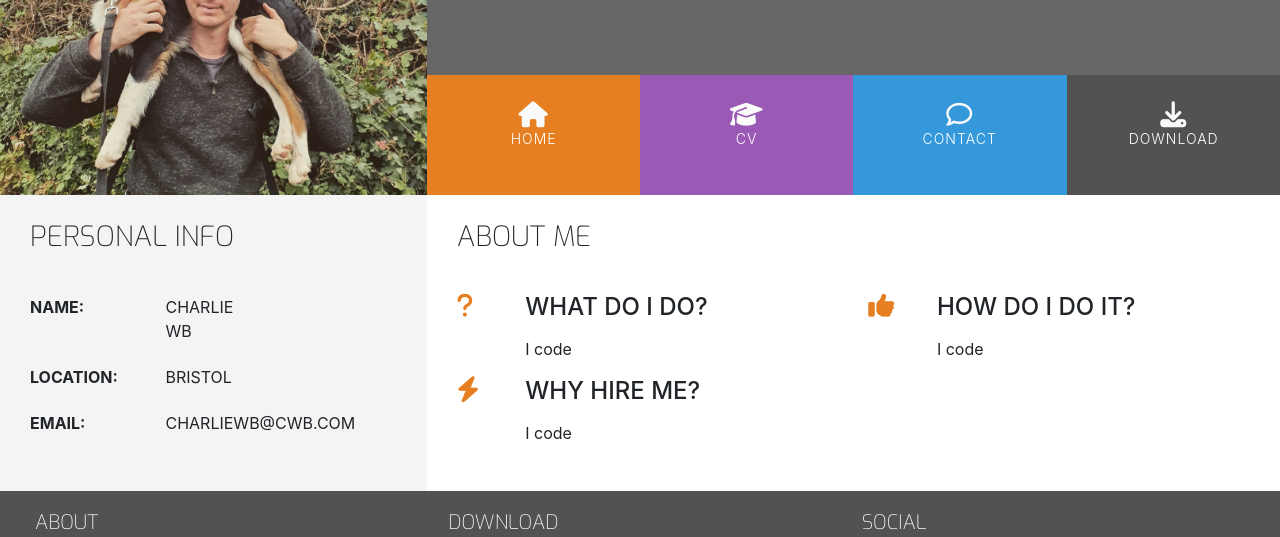
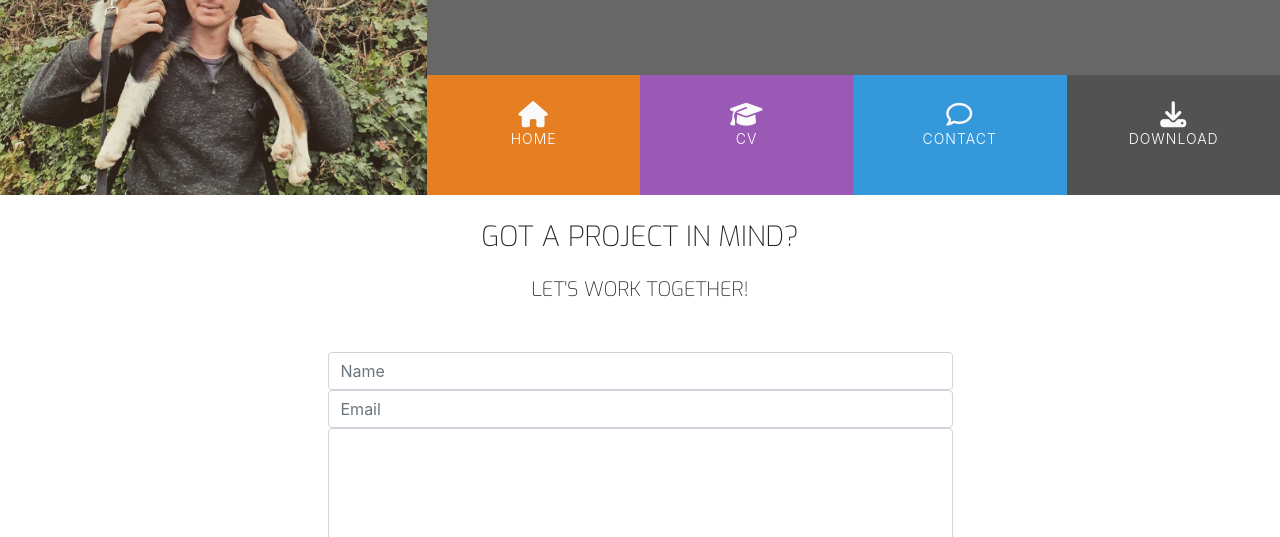
Before and after one commit to cwallacebailey/CV, a plain HTML site: page contact.html in a window 1280 px wide. Shown: the part 174-711 px from the top of the page. Drawn offline with nearby package versions, Linux system fonts and the light colour scheme.

Commit message:
update contact page

```diff
--- a/assets/css/style.css
+++ b/assets/css/style.css
@@ -28,6 +28,10 @@
 
 .bg-color-work-history {
     background-color: #9b59b6;
+}
+
+.bg-color-contact {
+    background-color: #fff;
 }
 
 /* ---------- Heading */
@@ -326,3 +330,36 @@ footer {
     content: '';
     background: #fafafa;
 }
+
+/* contact form */
+
+.contact-heading {
+    font-family: "Exo", sans-serif;
+    font-weight: 300;
+    margin-top: 25px;
+    margin-bottom: 20px;
+}
+
+.center-form {
+    padding-top: 10px;
+    margin: 0 auto;
+    max-width: 70%;
+}
+
+button[type="submit"] {
+    margin-top: 15px;
+    margin-bottom: 20px;
+    color: #fafafa;
+    background-color: #e84610;
+}
+
+/* Media query */
+
+@media(min-width: 992px) {
+    .center-form {
+        padding-top: 30px;
+        min-height: 240px;
+        margin: 0 auto;
+        max-width: 50%;
+    }
+}
--- a/contact.html
+++ b/contact.html
@@ -25,21 +25,21 @@
                     <div class="col">
                         <ul id="nav" class="list-inline menucontainer">
                             <li class="col-6 col-sm-3 list-inline-item ui-menu-color-home menuitem">
-                                <a href="#" class="hvr-sweep-to-bottom">
+                                <a href="index.html" class="hvr-sweep-to-bottom">
                                     <span><i class="fa fa-home" aria-hidden="true"></i>
                                         Home
                                     </span>
                                 </a>
                             </li>
                             <li class="col-6 col-sm-3 list-inline-item ui-menu-color-resume menuitem">
-                                <a href="#" class="hvr-sweep-to-bottom">
+                                <a href="cv.html" class="hvr-sweep-to-bottom">
                                     <span><i class="fa fa-graduation-cap" aria-hidden="true"></i>
                                         CV
                                     </span>
                                 </a>
                             </li>
                             <li class="col-6 col-sm-3 list-inline-item ui-menu-color-contact menuitem">
-                                <a href="#" class="hvr-sweep-to-bottom">
+                                <a href="contact.html" class="hvr-sweep-to-bottom">
                                     <span><i class="fa fa-comment-o" aria-hidden="true"></i>
                                         Contact
                                     </span>
@@ -59,96 +59,21 @@
         </div>
     </header>
     <section class="container-fluid">
-        <div class="row">
-            <div class="col-md-4 bg-color-personal-info section-column">
-                <div class="row">
-                    <div class="col-12">
-                        <h3 class="uppercase section-heading">
-                            personal info
-                        </h3>
-                    </div>
-                </div>
-                <div class="personal-info-item">
-                    <div class="key">
-                        <p class="uppercase">
-                            Name:
-                        </p>
-                    </div>
-                    <div class="value">
-                        <p class="uppercase">
-                            Charlie WB
-                        </p>
-                    </div>
-                </div>
-                <div class="personal-info-item">
-                    <div class="key">
-                        <p class="uppercase">
-                            Location:
-                        </p>
-                    </div>
-                    <div class="value">
-                        <p class="uppercase">
-                            Bristol
-                        </p>
-                    </div>
-                </div>
-                <div class="personal-info-item">
-                    <div class="key">
-                        <p class="uppercase">
-                            email:
-                        </p>
-                    </div>
-                    <div class="value">
-                        <p class="uppercase">
-                            CharlieWB@CWB.com
-                        </p>
-                    </div>
-                </div>
-            </div>
-            <div class="col-md-8 bg-color-three-reasons section-column">
-                <div class="row">
-                    <div class="col">
-                        <h3 class="section-heading uppercase">about me</h3>
-                    </div>
-                </div>
-                <div class="row">
-                    <div class="col-10 offset-1 offset-sm-0 col-sm-4 col-md-6">
-                        <div class="row">
-                            <div class="col-2">
-                                <i class="three-reasons-icon fa fa-question" aria-hidden="true"></i>
-                            </div>
-                            <div class="col-10">
-                                <h4 class="three-reasons-heading uppercase">What do I do?</h4>
-                                <p>
-                                    I code
-                                </p>
-                            </div>
-                        </div>
-                    </div>
-                    <div class="col-10 offset-1 offset-sm-0 col-sm-4 col-md-6">
-                        <div class="row">
-                            <div class="col-2">
-                                <i class="three-reasons-icon fa fa-thumbs-up" aria-hidden="true"></i>
-                            </div>
-                            <div class="col-10">
-                                <h4 class="three-reasons-heading uppercase">How do I do it?</h4>
-                                <p>
-                                    I code
-                                </p>
-                            </div>
-                        </div>
-                    </div>
-                    <div class="col-10 offset-1 offset-sm-0 col-sm-4 col-md-6">
-                        <div class="row">
-                            <div class="col-2">
-                                <i class="three-reasons-icon fa fa-bolt" aria-hidden="true"></i>
-                            </div>
-                            <div class="col-10">
-                                <h4 class="three-reasons-heading uppercase">Why hire me?</h4>
-                                <p>
-                                    I code
-                                </p>
-                            </div>
+        <div class="row bg-color-contact">
+            <div class="col">
+                <h3 class="contact-heading uppercase text-center">
+                    Got a project in mind?
+                </h3>
+                <h5 class="contact-heading uppercase text-center">
+                    Let's work together!
+                </h5>
+                <div class="center-form">
+                    <input type="text" name="name" id="fullname" class="form-control" placeholder="Name" required>
+                    <input type="email" name="email" id="emailaddress" class="form-control" placeholder="Email" required>
+                    <textarea name="projectsummary" id="projectsummary" rows="5" class="form-control" palceholder="Project description" required></textarea>
+                    <div class="form-row text-center">
+                        <div class="col">
+                            <button type="submit" class="btn btn-secondary">Send Project Request</button>
                         </div>
                     </div>
                 </div>
```
Also changed, not shown: cv.html (+3 -3 lines), index.html (+2 -2 lines).
